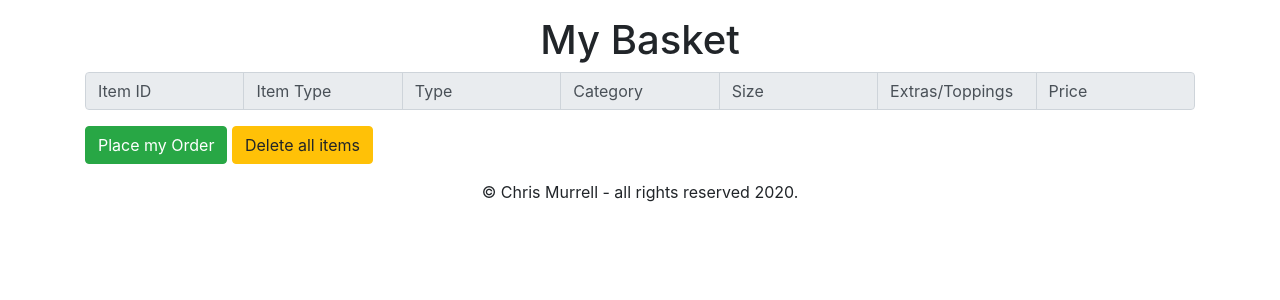
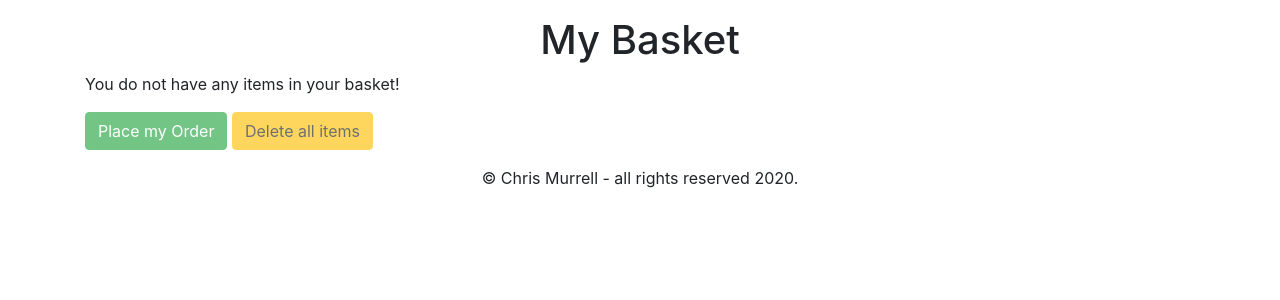
Before and after one commit to chrismurrelldrummer/project3, a Django app: page /basket in a window 1280 px wide. Shown: the part 56-356 px from the top of the page. Run offline with Django 3.2, Linux system fonts and the light colour scheme; some libraries are stand-ins or nearby versions.

Commit message:
basket card format

```diff
--- a/orders/Templates/orders/basket.html
+++ b/orders/Templates/orders/basket.html
@@ -7,15 +7,12 @@
 <!-- Item temlate 1 -->
 {% verbatim %}
 <script id="basketItem1" type="text/x-handlebars-template">
-    <div class="input-group">
-        <input type="text" id="ident" name="ident" class="form-control" value="{{ ident }}" readonly>
-        <input type="text" id="item" name="item" class="form-control" value="{{ item }}" readonly>
-        <input type="text" id="type" name="type" class="form-control" value="{{ type }}" readonly>
-        <input type="text" id="category" name="category" class="form-control" value="{{ category }}" readonly>
-        <input type="text" id="size" name="size" class="form-control" value="{{ size }}" readonly>
-        <input type="text" id="toppings" name="toppings" class="form-control" value="{{ toppings }}" readonly style="overflow: auto;">
-        <input type="text" id="price" name="price" class="form-control" value="${{ price }}" readonly>
-    </div>
+    <div class="card">
+            <div class="card-body">
+                <h5 class="card-title">{{ item }}: {{ type }} - {{ category }} - {{ size }} -- ${{ price }}</h5>
+                <p class="card-text">Toppings: {{ toppings }}</p>
+            </div>
+        </div>
 </script>
 {% endverbatim %}
 
@@ -28,24 +25,18 @@ My Basket
 {% block main %}
 <h1>My Basket</h1>
 
+<div class="alert alert-success alert-dismissible fade show" role="alert" id="confirmation" hidden></div>
+
 <form action="place" method="post">
     {% csrf_token %}
     <div class="form-group" id="basketList">
-        <div class="input-group">
-            <input type="text" id="ident" name="ident" class="form-control" value="Item ID" readonly>
-            <input type="text" id="item" name="item" class="form-control" value="Item Type" readonly>
-            <input type="text" id="type" name="type" class="form-control" value="Type" readonly>
-            <input type="text" id="category" name="category" class="form-control" value="Category" readonly>
-            <input type="text" id="size" name="size" class="form-control" value="Size" readonly>
-            <input type="text" id="toppings" name="toppings" class="form-control" value="Extras/Toppings" readonly>
-            <input type="text" id="price" name="price" class="form-control" value="Price" readonly>
-        </div>
+        <!-- handlebars template content in here -->
     </div>
     <div class="form-group">
         <button type="submit" class="btn btn-success" id="placeOrder">
             Place my Order
         </button>
-        <button type="submit" class="btn btn-warning" id="deleteOrder">
+        <button type="button" class="btn btn-warning" id="deleteOrder">
             Delete all items
         </button>
     </div>
--- a/orders/static/orders/basket.js
+++ b/orders/static/orders/basket.js
@@ -1,8 +1,13 @@
 document.addEventListener('DOMContentLoaded', () => {
 
     let bask = JSON.parse(localStorage.getItem('basket'));
+    let div = document.querySelector('#basketList');
 
-    let div = document.querySelector('#basketList');
+    if (bask == null) {
+        div.innerHTML = 'You do not have any items in your basket!';
+        document.querySelector('#placeOrder').disabled = true;
+        document.querySelector('#deleteOrder').disabled = true;
+    } else {
 
         for (i in bask) {
 
@@ -56,4 +61,15 @@ document.addEventListener('DOMContentLoaded', () => {
             }
 
         }
+    }
+
+    document.querySelector('#deleteOrder').onclick = (button) => {
+
+        document.querySelector('#basketList').innerHTML = 'You do not have any items in your basket!';
+        localStorage.removeItem('basket');
+        document.querySelector('#placeOrder').disabled = true;
+        document.querySelector('#deleteOrder').disabled = true;
+        document.querySelector('#confirmation').hidden = false;
+        document.querySelector('#confirmation').innerHTML = 'Successfully removed all items from basket!';
+    };
 });
```
Also changed, not shown: db.sqlite3. Lines whose indentation alone changed are shown as unchanged.
